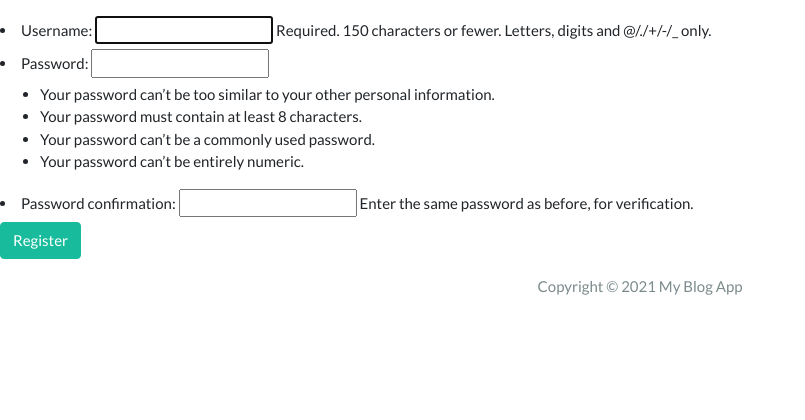
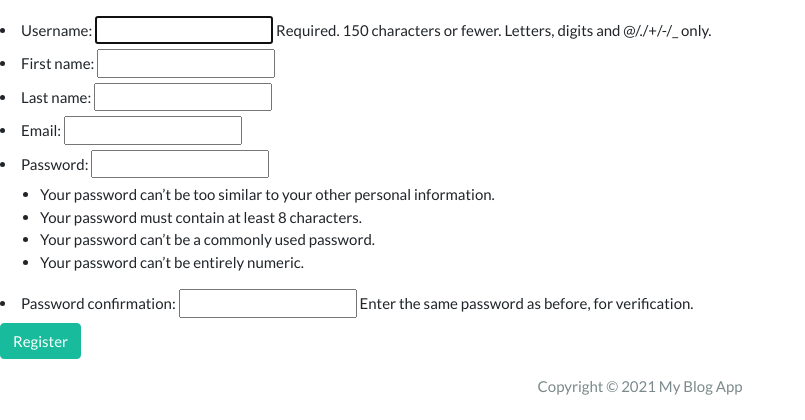
Before and after one commit to juliantoledo94/ProyectoBlog, a Django app: page /registerLoginApp/registerLogionApp/register/ in a window 1280 px wide. Shown: the part 71-491 px from the top of the page, without its empty margins (0-805 px from the left). Run offline with Django 4.2, Linux system fonts and the light colour scheme; some libraries are stand-ins or nearby versions.

Commit message:
register modificado
Se agregaron mas campos en el registro de usuarios como nombre apellido y email

```diff
--- a/loginApp/models.py
+++ b/loginApp/models.py
@@ -13,7 +13,7 @@ class Post(models.Model):
     updated_on= models.DateTimeField(auto_now_add=True)
     content= models.TextField()
     status=models.IntegerField(choices=STATUS, default=0)
-    imagen=models.ImageField(upload_to="fotos", null= True)
+    imagen=models.ImageField(upload_to="fotos", null= True,  blank=True)
 
 
 class Meta:
--- /dev/null
+++ b/registerLoginApp/forms.py
@@ -0,0 +1,12 @@
+from django.contrib.auth.forms import UserCreationForm
+from django.contrib.auth.models import User
+from django import forms
+
+class SingUpForm(UserCreationForm):
+    email = forms.EmailField()
+    first_name = forms.CharField(max_length=100)
+    last_name = forms.CharField(max_length=100)
+
+    class Meta:
+        model = User
+        fields = ('username', 'first_name', 'last_name', 'email','password1','password2')
--- a/registerLoginApp/views.py
+++ b/registerLoginApp/views.py
@@ -1,10 +1,18 @@
 from django.shortcuts import render
 from django.views import generic
-from django.contrib.auth.forms import UserCreationForm
+from django.contrib.auth.forms import UserCreationForm, UserChangeForm
 from django.urls import reverse_lazy
+
+from registerLoginApp.forms import SingUpForm
 
 
 class UserRegisterView(generic.CreateView):
-    form_class= UserCreationForm
+    form_class= SingUpForm
     template_name = 'registration/register.html'
     success_url = reverse_lazy('login')
+
+
+# class UserEditView(generic.CreateView):
+#     form_class= UserCreationForm
+#     template_name = 'registration/register.html'
+#     success_url = reverse_lazy('login')
--- a/templates/base.html
+++ b/templates/base.html
@@ -26,6 +26,10 @@
               <a class="nav-link text-black font-weight-bold" href="{% url 'logout' %}">Logout</a>
             </li>
 
+            <li class="nav-item text-black">
+              <a class="nav-link text-black font-weight-bold" href="{% url 'busqueda' %}">Buscar Post</a>
+            </li>
+
           {% else %}
             <li class="nav-item text-black">
               <a class="nav-link text-black font-weight-bold" href="{% url 'register' %}">Register</a>
@@ -35,6 +39,8 @@
             </li>
 
           {% endif %}
+
+
 
 
 
--- a/templates/busquedaBlog.html
+++ b/templates/busquedaBlog.html
@@ -5,10 +5,14 @@
 
 
 {% block content %}
+    Ingrese titulo del articulo que desea buscar
+
     <form method="GET" action="{% url 'buscar' %}" class="mt-3"   >
 
 
         <input type="text" name="title" id="title">
+
+
 
 
         <button type="submit" class="btn btn-success">Buscar</button>
```
Also changed, not shown: registerLoginApp/templates/registration/edit_profile.html (added, +17 -0 lines), templates/post_detail.html (+7 -1 lines), db.sqlite3, media/fotos/imagenSteam_CAX7AsY.jpg (added), media/fotos/imagenSteam_ON31HVH.jpg (added), media/fotos/imagenSteam_S7QC54v.jpg (added), media/fotos/imagenSteam_WS3gk9Z.jpg (added), media/fotos/imagenSteam_qJHUQVP.jpg (added).
